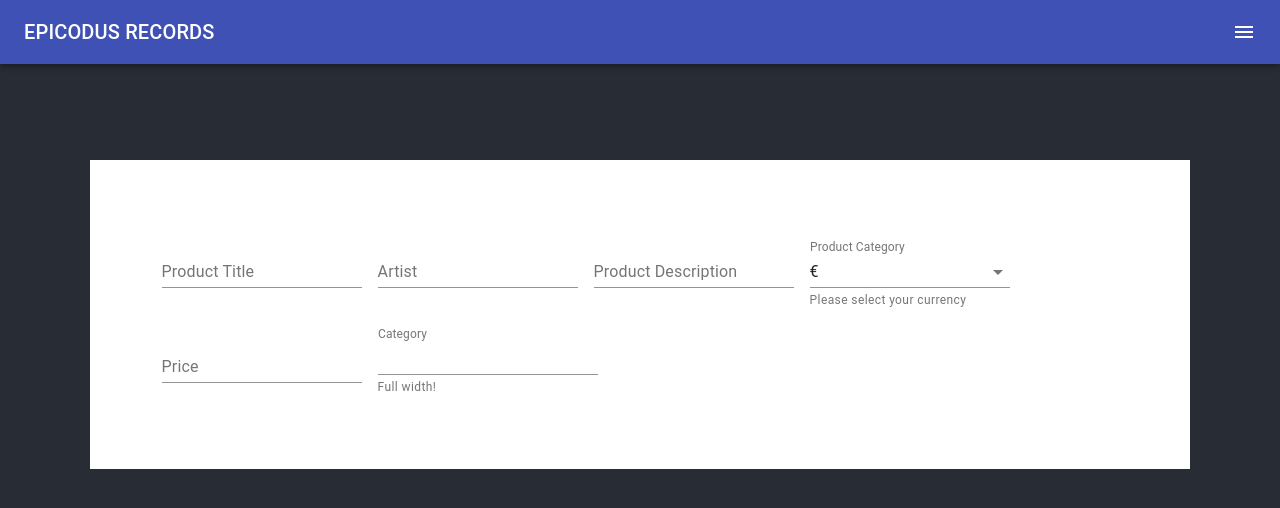
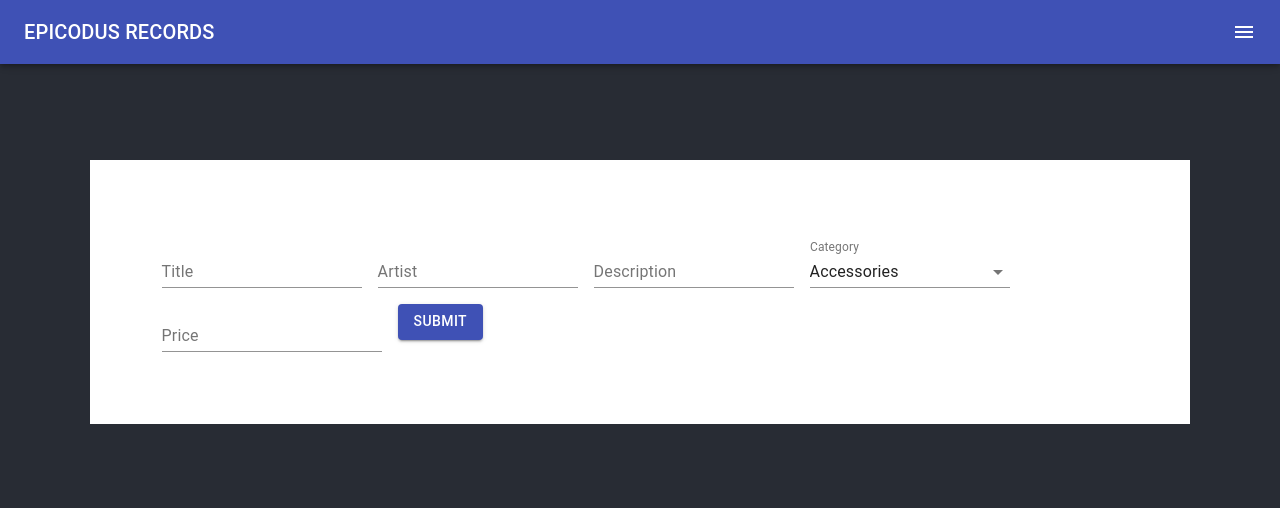
Before and after one commit to darrionkg/react-record-store, a React (Create React App) app: page /addproduct in a window 1280 px wide. Shown: the top 508 px of the page. Built offline with nearby package versions, Linux system fonts and the light colour scheme.

Commit message:
add handleNewProductFormSubmission function

```diff
--- a/src/components/AddProduct.jsx
+++ b/src/components/AddProduct.jsx
@@ -1,13 +1,17 @@
 import React from 'react';
-import clsx from 'clsx';
 import { makeStyles } from '@material-ui/core/styles';
-import MenuItem from '@material-ui/core/MenuItem';
 import TextField from '@material-ui/core/TextField';
+import { v4 } from 'uuid';
+import Button from '@material-ui/core/Button';
 
 const useStyles = makeStyles(theme => ({
   container: {
     display: 'flex',
     flexWrap: 'wrap',
+  },
+  button: {
+    margin: theme.spacing(1),
+    height: 36
   },
   textField: {
     marginLeft: theme.spacing(1),
@@ -22,109 +26,96 @@ const useStyles = makeStyles(theme => ({
   },
 }));
 
-const currencies = [
+const categories = [
   {
-    value: 'USD',
-    label: '$',
+    value: 'accessories',
+    label: 'Accessories',
   },
   {
-    value: 'EUR',
-    label: '€',
+    value: 'clothing',
+    label: 'Clothing',
   },
   {
-    value: 'BTC',
-    label: '฿',
-  },
-  {
-    value: 'JPY',
-    label: '¥',
+    value: 'music',
+    label: 'Music',
   },
 ];
 
-export default function AddProduct() {
+export default function AddProduct(props) {
   const classes = useStyles();
-  const [values, setValues] = React.useState({
-    age: '',
-    multiline: 'Controlled',
-    currency: 'EUR',
-  });
+  let _title = null;
+  let _artist = null;
+  let _description = null;
+  let _category = null;
+  let _price = null;
 
-  const handleChange = name => event => {
-    setValues({ ...values, [name]: event.target.value });
-  };
+  function handleNewProductFormSubmission(event) {
+    event.preventDefault();
+    props.onNewProductCreation(
+      {
+        title: _title.value,
+        artist: _artist.value,
+        description: _description.value,
+        category: _category.value,
+        price: _price.value,
+        id: v4(),
+      }
+    );
+    _title.value = '';
+    _artist.value = '';
+    _description.value = '';
+    _category.value = '';
+    _price.value = '';
+  }
 
   return (
-    <form className={classes.container} noValidate autoComplete="off" style={{backgroundColor: "white", margin: "7%", padding: "5%"}}>
+    <div>
+    <form onSubmit={handleNewProductFormSubmission} className={classes.container} noValidate autoComplete="off" style={{backgroundColor: "white", margin: "7%", padding: "5%"}}>
       <TextField
-        id="standard-name"
-        label="Product Title"
+        id="title"
+        label="Title"
         className={classes.textField}
-        value={values.name}
-        onChange={handleChange('name')}
-        margin="normal"
-      />
-
-      <TextField
-        id="standard-name"
-        label="Artist"
-        className={classes.textField}
-        value={values.name}
-        onChange={handleChange('name')}
         margin="normal"
       />
       <TextField
-        id="standard-read-only-input"
-        label="Product Description"
+        id="artist"
+        label="Artist"
         className={classes.textField}
         margin="normal"
-        InputProps={{
-          readOnly: true,
-        }}
       />
-
       <TextField
-        id="standard-select-currency-native"
+        id="description"
+        label="Description"
+        className={classes.textField}
+        margin="normal"
+      />
+      <TextField
+        id="category"
         select
-        label="Product Category"
+        label="Category"
         className={classes.textField}
-        value={values.currency}
-        onChange={handleChange('currency')}
         SelectProps={{
           native: true,
           MenuProps: {
             className: classes.menu,
           },
         }}
-        helperText="Please select your currency"
         margin="normal"
       >
-        {currencies.map(option => (
+      {categories.map(option => (
           <option key={option.value} value={option.value}>
             {option.label}
           </option>
         ))}
       </TextField>
-
       <TextField
-        id="standard-name"
+        id="price"
         label="Price"
-        className={classes.textField}
-        value={values.name}
-        onChange={handleChange('name')}
+        style={{ margin: 8 }}
         margin="normal"
       />
-
-
-      <TextField
-        id="standard-full-width"
-        label="Category"
-        style={{ margin: 8 }}
-        helperText="Full width!"
-        margin="normal"
-        InputLabelProps={{
-          shrink: true,
-        }}
-      />
+      <Button className={classes.button} variant="contained" color="primary">Submit</Button>
     </form>
+  </div>
   );
 }
--- a/src/components/Admin.jsx
+++ b/src/components/Admin.jsx
@@ -14,7 +14,7 @@ const useStyles = makeStyles(theme => ({
 
 export default function Admin() {
   const classes = useStyles();
-  let pageToShow = null;
+  // let pageToShow = null;
   return (
     <div>
       <Button variant="contained" color="primary" className={classes.button}>
```
